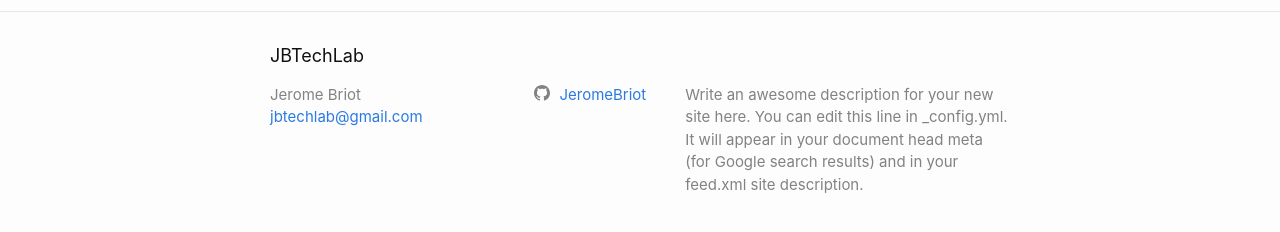
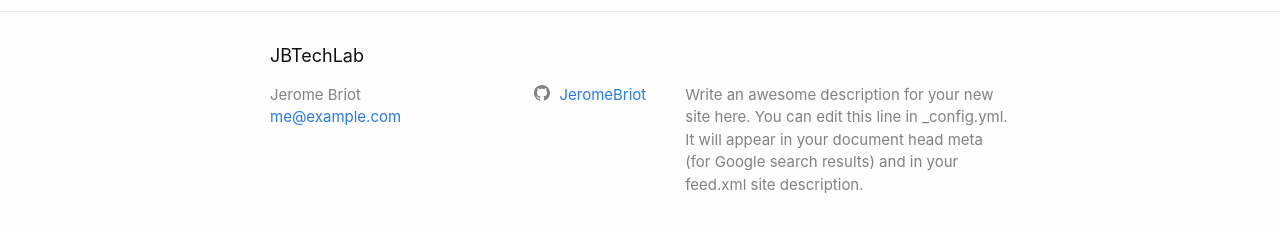
Before and after one commit to JeromeBriot/jeromebriot.github.io, a Jekyll site: the page built from index.md, in a window 1280 px wide. Shown: the part 644-876 px from the top of the page. Built offline with Jekyll 4.4.1, drawn with Linux system fonts in a browser that asks for light colours.

Commit message:
Remove email address

```diff
--- a/_config.yml
+++ b/_config.yml
@@ -2,7 +2,7 @@ title: JBTechLab
 author:
   en: Jerome Briot
   fr: Jérôme Briot
-email: jbtechlab@gmail.com
+email: me@example.com
 description:
   en: Write an awesome description for your new site here. You can edit this line in _config.yml. It will appear in your document head meta (for Google search results) and in your feed.xml site description.
   fr: Écrivez une super description de votre nouveau site ici. Vous pouvez modifier cette ligne dans _config.yml. Elle apparaîtra dans la balise meta description (pour les résultats sur Google) et dans le fil RSS feed.xml.
```
